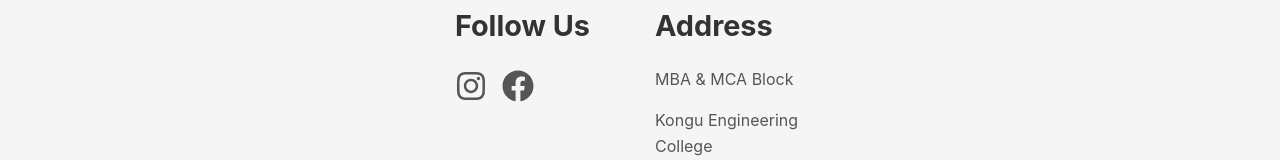
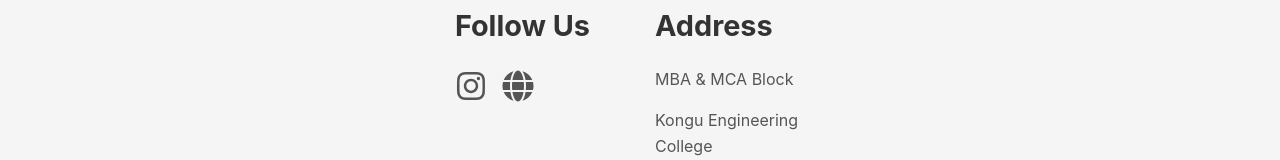
Before and after one commit to imsathishkumar1004/Orion, a React (Vite) app: page / in a window 1280 px wide. Shown: the part 1984-2144 px from the top of the page. Built offline with nearby package versions, Linux system fonts and the light colour scheme.

Commit message:
Update Contact.jsx

```diff
--- a/src/Contact.jsx
+++ b/src/Contact.jsx
@@ -1,5 +1,5 @@
 import React from "react";
-import { FaInstagram, FaFacebook } from "react-icons/fa";
+import { FaInstagram, FaGlobe } from "react-icons/fa"; // Updated import
 import "./Contact.css";
 
 const Contact = () => {
@@ -11,7 +11,7 @@ const Contact = () => {
           <h2>Follow Us</h2>
           <div className="social-icons">
             <a
-              href="https://www.instagram.com"
+              href="https://www.instagram.com/mca_kec_?igsh=OWo4YnhpbmM2NGZz"
               target="_blank"
               rel="noopener noreferrer"
               className="icon-link"
@@ -19,12 +19,12 @@ const Contact = () => {
               <FaInstagram className="social-icon" />
             </a>
             <a
-              href="https://www.facebook.com"
+              href="https://orion.kongu.edu"
               target="_blank"
               rel="noopener noreferrer"
               className="icon-link"
             >
-              <FaFacebook className="social-icon" />
+              <FaGlobe className="social-icon" /> {/* Updated icon */}
             </a>
           </div>
         </div>
```
